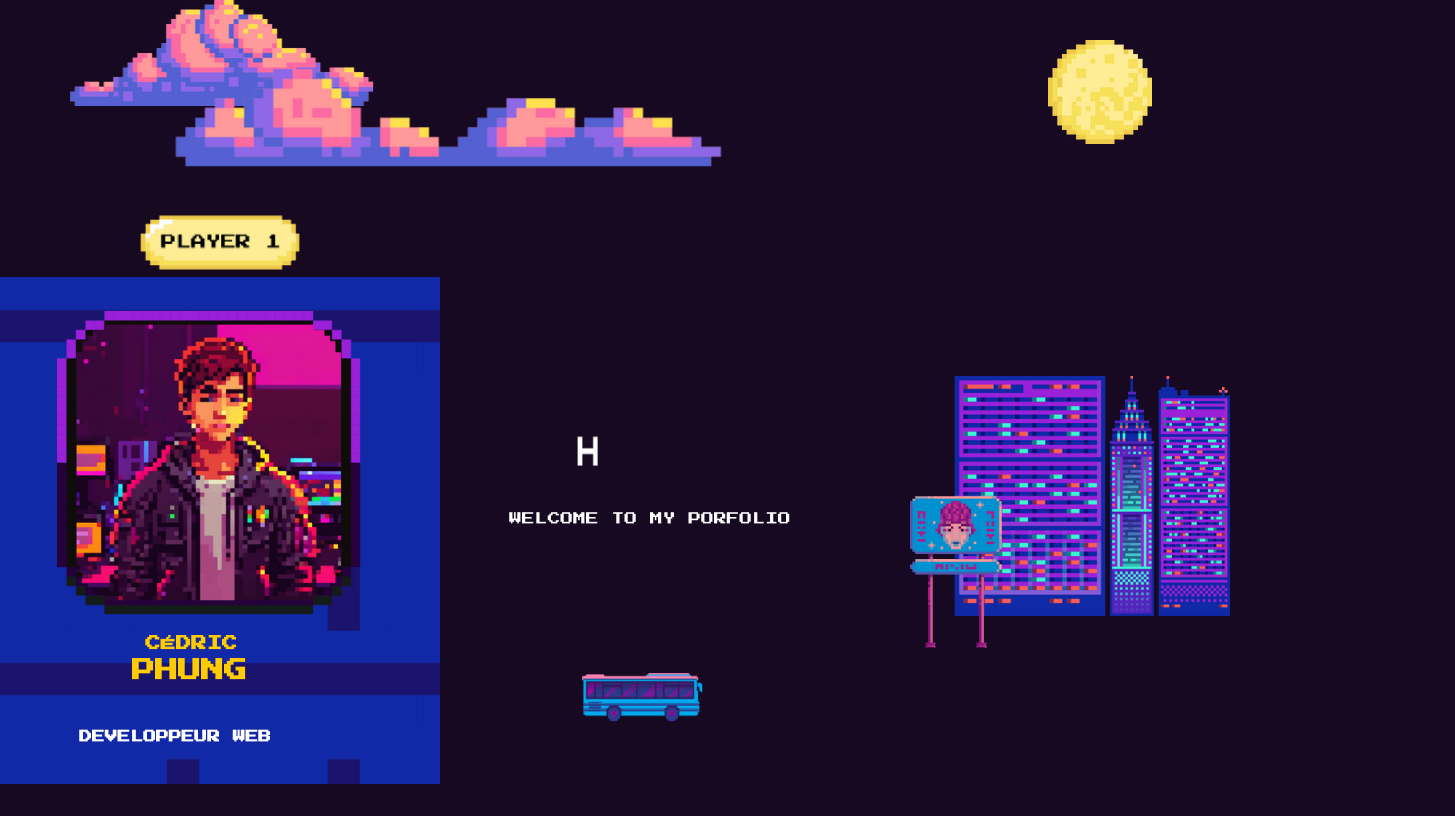
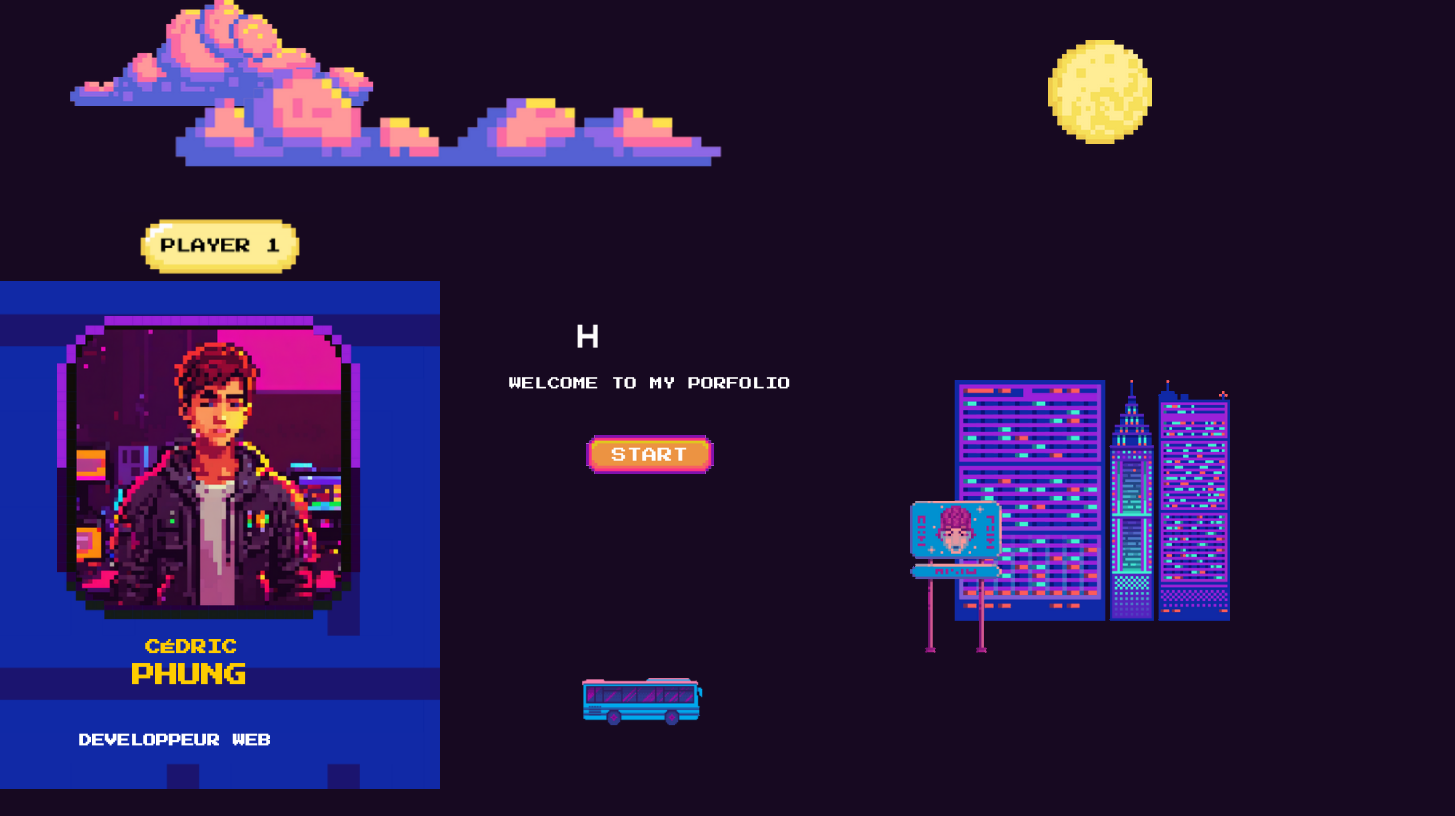
Before and after one commit to MaryelN/styled-portfolio, a React (Vite) app: page / in a window 1280 px wide. Shown: the whole page, 1455 px wide, since content can reach past the window. Built offline with nearby package versions, Linux system fonts and the light colour scheme.

Commit message:
create start button and hide overflow

```diff
--- a/src/components/Buildings.jsx
+++ b/src/components/Buildings.jsx
@@ -2,9 +2,14 @@ import styled from "styled-components";
 import buildings from "../assets/images/index/buildings-gif.gif";
 
 const StyledBuildings = styled.div`
-  display: flex;
   justify-content: center;
   align-items: center;
+
+  display: none;
+
+  @media (min-width: 768px) {
+    display: flex;
+  }
 `;
 
 const Image = styled.img`
--- a/src/components/Bus.jsx
+++ b/src/components/Bus.jsx
@@ -8,6 +8,11 @@ const BusImage = styled.img`
   top: 50%;
   left: 50%;
   transform: translate(-100%, -300%);
+  display: none;
+
+  @media (min-width: 768px) {
+    display: block;
+  }
 `;
 
 function Bus() {
--- a/src/components/HeroText.jsx
+++ b/src/components/HeroText.jsx
@@ -1,32 +1,62 @@
 import styled from "styled-components";
 import helloGif from "../assets/images/index/hello-gif.gif";
+import startButton from "../assets/images/index/start-button.png";
 
 const StyledHeroText = styled.div`
   display: flex;
   flex-direction: column;
   justify-content: center;
   align-items: center;
-  margin-top: -10vw;
+
+  @media (min-width: 960px) {
+    height: 75vh;
+    margin-top: -10vw;
+  }
 `;
 
-const Image = styled.img`
-  width: 12vw;
-  height: 24vh;
+const HelloGif = styled.img`
+  width: 30vw;
+  @media (min-width: 960px) {
+    width: 12vw;
+    height: auto;
+  }
 `;
 
 const P = styled.p`
   color: white;
   font-family: "Press Start 2P", system-ui;
   text-transform: uppercase;
-  margin-top: -3vw;
-  font-size: 1vw;
+  margin-top: -10vw;
+  font-size: 5vw;
+  text-align: center;
+
+  @media (min-width: 960px) {
+    margin-top: -3vw;
+    font-size: 1vw;
+  }
+`;
+
+const StartImage = styled.img`
+  display: none;
+  cursor: pointer;
+
+  @media (min-width: 960px) {
+    width: 10vw;
+    display: block;
+    margin: 2rem;
+  }
+
+  &:hover {
+    transform: scale(1.1);
+  }
 `;
 
 function HeroText() {
   return (
     <StyledHeroText>
-      <Image src={helloGif} />
+      <HelloGif src={helloGif} />
       <P>Welcome to my porfolio</P>
+      <StartImage src={startButton} />
     </StyledHeroText>
   );
 }
--- a/src/components/ProfileCard.jsx
+++ b/src/components/ProfileCard.jsx
@@ -36,45 +36,67 @@ const ProfileImage = styled.img`
 `;
 
 const BuildingImage = styled.img`
-  width: 55vh;
+  width: 50vh;
   height: auto;
   position: relative;
   z-index: 1;
+
+  @media (min-width: 960px) {
+    width: 55vh;
+  }
 `;
 
 const FirstName = styled.h2`
   color: #fecc00;
-  font-size: 1.2vw;
+  font-size: 4vw;
   font-family: "Press Start 2P", system-ui;
   text-transform: uppercase;
   font-weight: bold;
   position: absolute;
-  top: 72%;
-  left: 33%;
+  top: 74%;
+  left: 38%;
   z-index: 4;
+
+  @media (min-width: 960px) {
+    font-size: 1.2vw;
+    top: 72%;
+    left: 33%;
+  }
 `;
 const LastName = styled.h2`
   color: #fecc00;
-  font-size: 1.8vw;
+  font-size: 6vw;
   font-family: "Press Start 2P", system-ui;
   text-transform: uppercase;
   font-weight: bold;
   position: absolute;
-  top: 75%;
-  left: 30%;
+  top: 77%;
+  left: 36%;
   z-index: 4;
+
+  @media (min-width: 768px) {
+    font-size: 1.8vw;
+    top: 75%;
+    left: 30%;
+  }
 `;
 
 const H3 = styled.h3`
   color: white;
-  font-size: 1vw;
+  font-size: 4vw;
   font-family: "Press Start 2P", system-ui;
   text-transform: uppercase;
   font-weight: bold;
   position: absolute;
   bottom: 5%;
-  left: 18%;
+  left: 22%;
   z-index: 4;
+
+  @media (min-width: 768px) {
+    font-size: 1vw;
+    bottom: 5%;
+    left: 18%;
+  }
 `;
 
 function ProfileCard() {
--- a/src/components/Sky.jsx
+++ b/src/components/Sky.jsx
@@ -11,13 +11,19 @@ const MoonImage = styled.img`
   z-index: -100;
 `;
 
-const CloudImage = styled.img`
-  width: 5rem;
+const StyledSky = styled.div`
+  display: none;
+  overflow-x: hidden;
+  width: 100vw;
+
+  @media (min-width: 768px) {
+    display: block;
+  }
 `;
 
 function Sky() {
   return (
-    <>
+    <StyledSky>
       <motion.div
         animate={{
           x: ["0%", "100%"],
@@ -44,7 +50,7 @@ function Sky() {
         <img src={cloud2} alt="Cloud" />
       </motion.div>
       <MoonImage src={moon} alt="moon" />
-    </>
+    </StyledSky>
   );
 }
 
--- a/src/sections/Hero.jsx
+++ b/src/sections/Hero.jsx
@@ -11,13 +11,24 @@ function Hero() {
     grid-template-columns: repeat(3, 1fr);
     grid-template-rows: 1fr auto;
     height: 100vh;
+    overflow: hidden;
+
+    @media (max-width: 960px) {
+      display: flex;
+      align-items: center;
+      justify-content: center;
+      flex-direction: column-reverse;
+    }
   `;
 
   const Container = styled.div`
-    height: 75vh;
     display: flex;
     flex-direction: column;
     justify-content: center;
+
+    @media (min-width: 960px) {
+      height: 75vh;
+    }
   `;
 
   return (
```
Also changed, not shown: src/assets/images/index/start-button.png (added).
